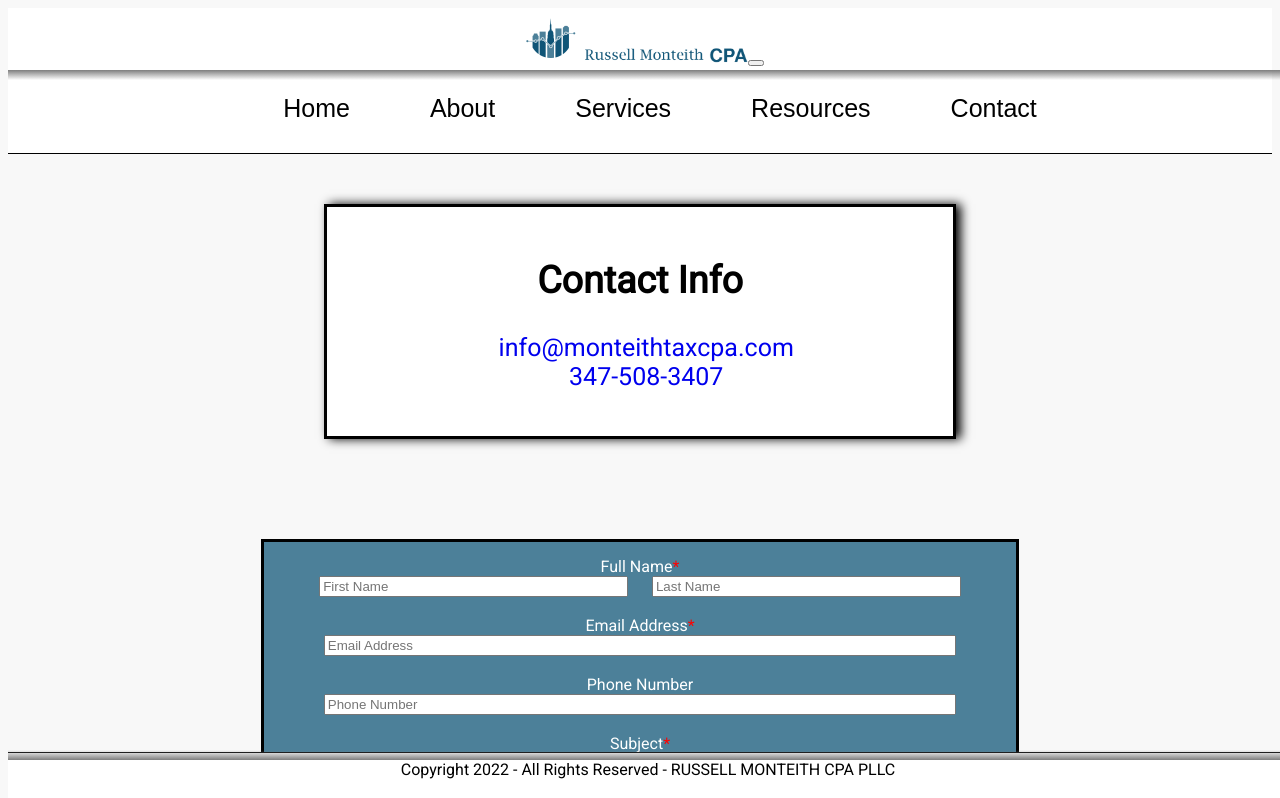
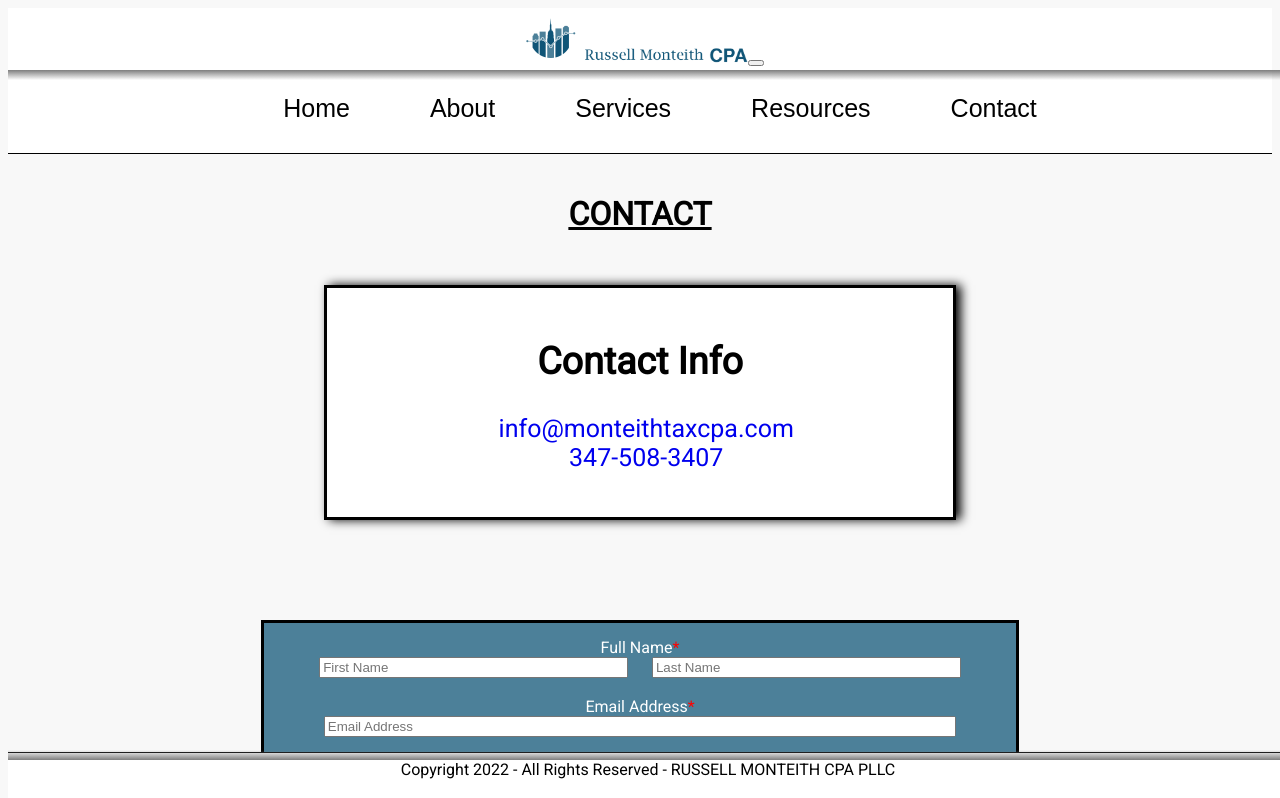
Before and after one commit to russelltheprogrammer/monteithtaxcpanext, a Next.js app: page /contact in a window 1280 px wide. Shown: the top 798 px of the page. Built offline with nearby package versions, Linux system fonts and the light colour scheme; no server answers; some icons are missing; a web font is replaced by a local one.

Commit message:
change contact comp struc + nextLink

```diff
--- a/pages/contact.js
+++ b/pages/contact.js
@@ -1,7 +1,8 @@
 import ReCAPTCHA from "react-google-recaptcha";
-import React, { useState } from "react";
+import React, { useState, useEffect } from "react";
 import ContactInfo from "../comps/ContactInfo";
 import ContactHomePageLink from "../comps/ContactHomePageLink";
+import Image from 'next/image';
 
 const Contact = (props) => {
 
@@ -10,6 +11,21 @@ const [values, setValues] = useState({
     firstname: '', lastname: '', email: '', phonenumber: '', subject: '', message: ''
 });
 const [contactSubmit, setContactSubmit] = useState(false);
+const [headerState, setHeaderState] = useState(true);
+const [homepagelinkState, setHomepagelinkState] = useState(true);
+const [logoState, setLogoState] = useState(true);
+
+useEffect(()=> {
+    if(props.header === "homepage") {
+        setHeaderState(false);
+    }
+    if(props.homepagelink === "homepage") {
+        setHomepagelinkState(false);
+    }
+    if(props.logo === "homepage") {
+        setLogoState(false);
+    }
+},[props.header, props.homepagelink, props.logo]);
 
 const handleValueChange = (name) => {
     return ({ target: {value} }) => {
@@ -45,7 +61,7 @@ const handleSubmit = async (event) => {
         return (
             <div>
                 <div className="topic-header">
-                    {props.header ? <h1>CONTACT</h1> : <div></div>}
+                    {headerState ? <h1>CONTACT</h1> : <div></div>}
                 </div>
                 <div id="container-contact" className="container-fluid">
                     <div className="col justify-content-md-center">
@@ -109,13 +125,15 @@ const handleSubmit = async (event) => {
                         <div id="container-after-submit">
                         <br/>
                         Thank you for contacting Russell Monteith CPA PLLC. Your message has been successfully sent. Russell will respond to you as soon as possible. Thank you for your interest.
-                        <ContactHomePageLink props={props.homepagelink} />
+                        <ContactHomePageLink props={homepagelinkState} />
                         </div>
                         <br/>
                         <br/>
                         <br/>
                         <ContactInfo />
-                        {props.logo ? <img id="homepage-logo-img" src="homepagelogoimage.png" alt="Home Page Logo" /> : ""}
+                        {logoState
+                            ? <Image id="homepage-logo-img" src="/homepagelogoimage.png" alt="Home Page Logo" width={780} height={200} />
+                            : ""}
                     </div>
             </div>
          );
--- a/pages/index.js
+++ b/pages/index.js
@@ -29,7 +29,7 @@ export default function Home() {
         <br />
         <br />
           <Image id="homepage-logo-img" src="/homepagelogoimage.png" alt="Home Page Logo" width={760} height={200} />
-          <Contact header={false} homepagelink={false} logo={false} />
+          <Contact header={"homepage"} homepagelink={"homepage"} logo={"homepage"} />
 </div>
   )
 }
```
